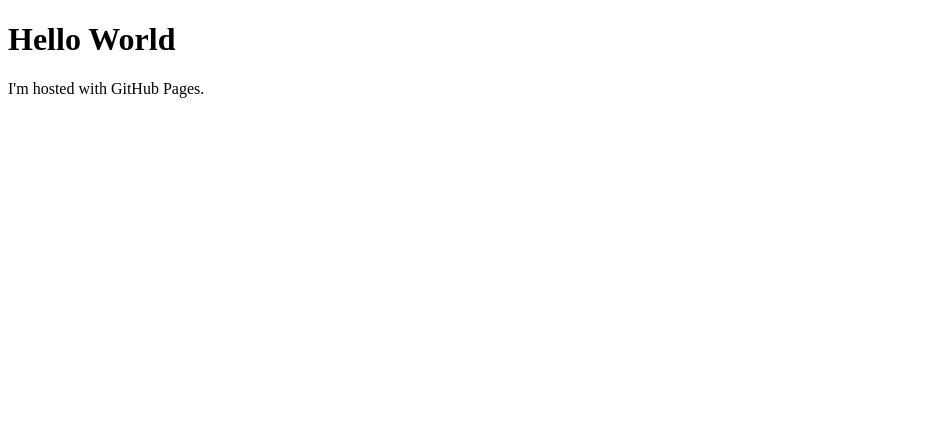
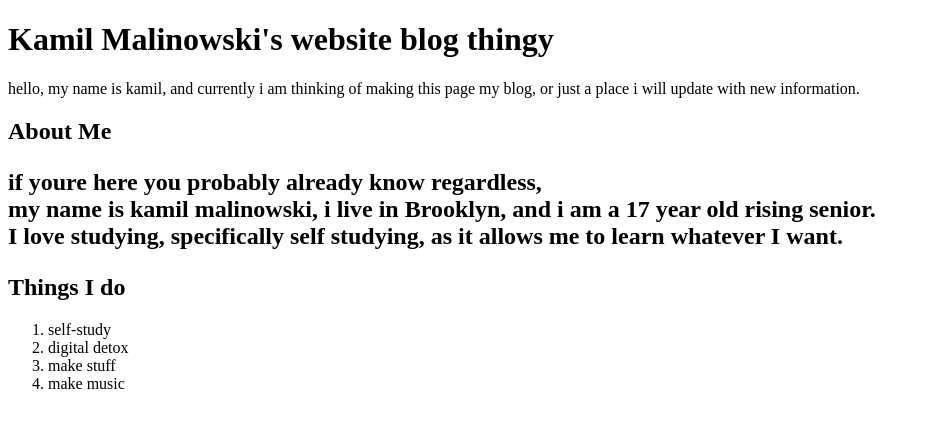
Before and after one commit to k-mali/mywebsite, a plain HTML site: page index.html in a window 1280 px wide. Shown: the whole page, without its empty margins (0-930 px from the left). Drawn offline with Linux system fonts and the light colour scheme.

Commit message:
Update index.html

```diff
--- a/index.html
+++ b/index.html
@@ -1,7 +1,26 @@
 <!DOCTYPE html>
 <html>
 <body>
-<h1>Hello World</h1>
-<p>I'm hosted with GitHub Pages.</p>
+<h1>Kamil Malinowski's website blog thingy</h1>
+<p>
+hello, my name is kamil, and currently i am thinking of making this page my blog, or just a place i will update with new information.
+<br>
+</p>
+<h2>About Me<h2>
+<p>
+if youre here you probably already know regardless,
+<br>
+my name is kamil malinowski, i live in Brooklyn, and i am a 17 year old rising senior.
+<br>
+I love studying, specifically self studying, as it allows me to learn whatever I want.
+<br>
+</p>
+<h2>Things I do</h2>
+<ol>
+<li>self-study</li>
+<li>digital detox</li>
+<li>make stuff</li>
+<li>make music</li>
+</ol>
 </body>
 </html>
```
